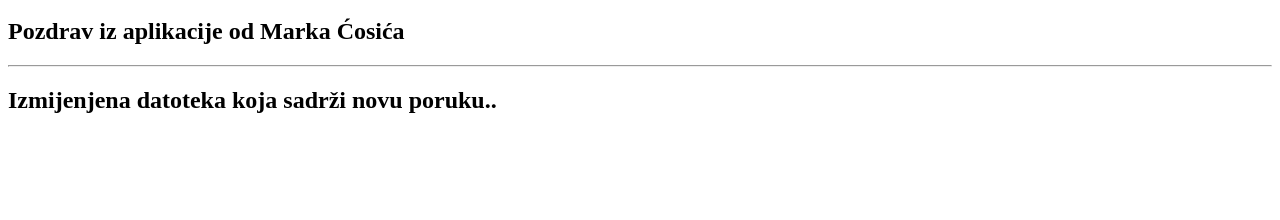
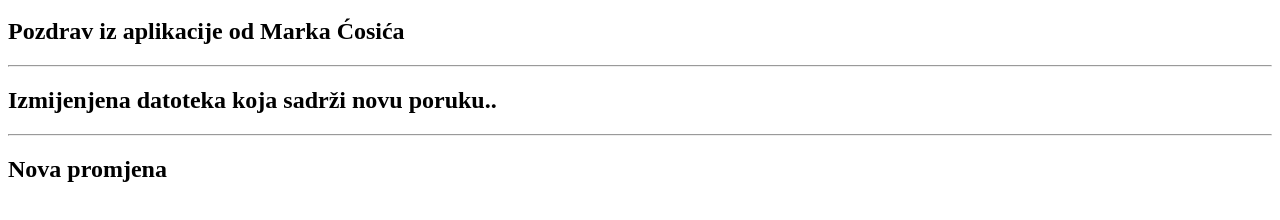
Before and after one commit to cosicmarko1/RUAP_LV1, a plain HTML site: page index.html in a window 1280 px wide. Shown: the part 48-268 px from the top of the page. Drawn offline with Linux system fonts and the light colour scheme.

Commit message:
Nova promjena u development branch

```diff
--- a/index.html
+++ b/index.html
@@ -2,3 +2,5 @@
 <h2>Pozdrav iz aplikacije od Marka Ćosića</h2>
 <hr>
 <h2>Izmijenjena datoteka koja sadrži novu poruku..</h2>
+<hr>
+<h2>Nova promjena</h2>
```
